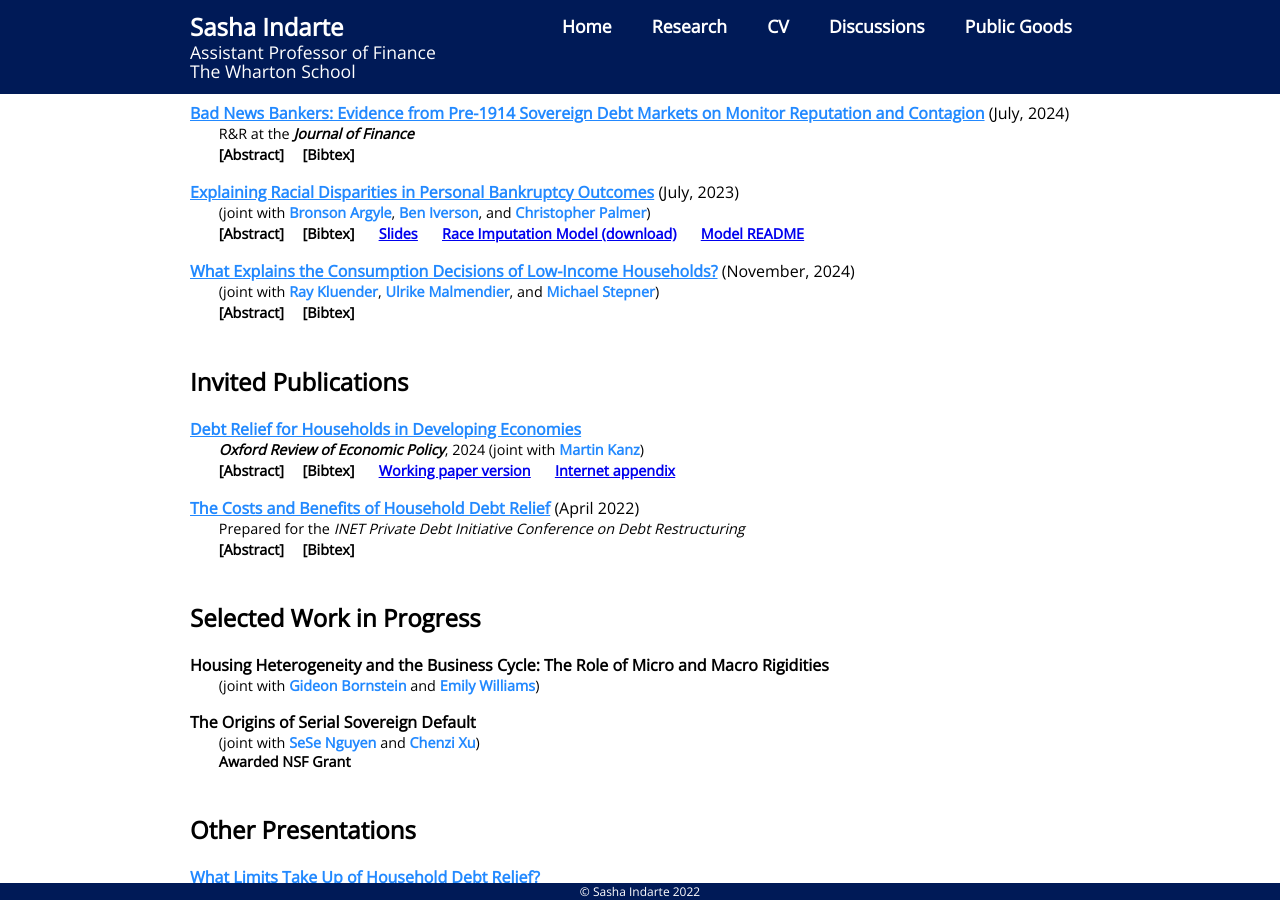
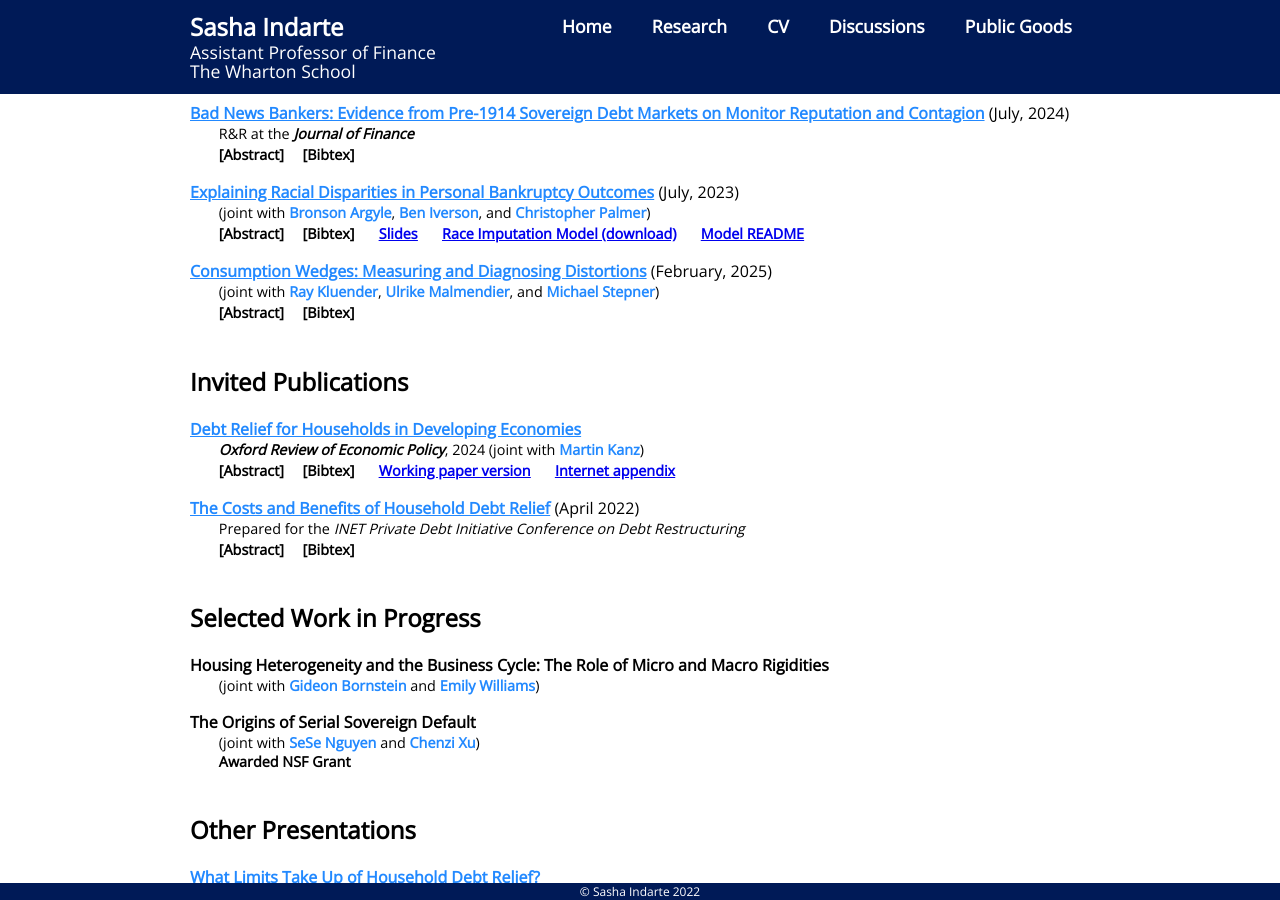
Before and after one commit to sashaindarte/sashaindarte.github.io, a Jekyll site: the page built from research/index.html, in a window 1280 px wide and 900 px high, scrolled down 457 px. Built offline with Jekyll 4.4.1, drawn with Linux system fonts in a browser that asks for light colours.

Commit message:
Update index.html

```diff
--- a/research/index.html
+++ b/research/index.html
@@ -242,7 +242,7 @@ title: Sasha Indarte - Research
 		<div class="container">
 			<p style="margin-bottom:0px;"><a href="/research/IKMS_consumption_wedges_draft.pdf">
 				<u><b>
-				What Explains the Consumption Decisions of Low-Income Households?</b></u></a> (November, 2024)
+				Consumption Wedges: Measuring and Diagnosing Distortions</b></u></a> (February, 2025)
 			</p>
 
 			<p style="padding-left:2em;padding-bottom:0em;margin-top:0em;margin-bottom:0em;font-size:0.9em;">
```
